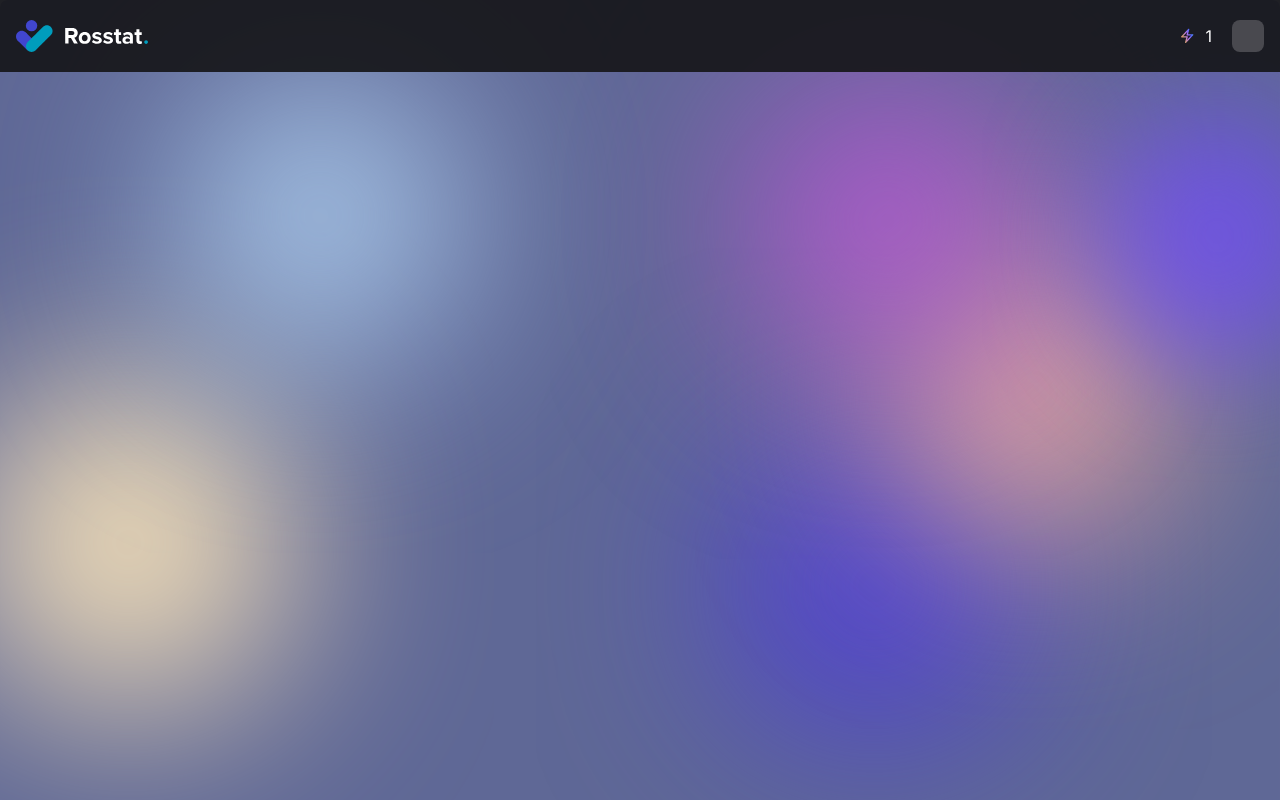
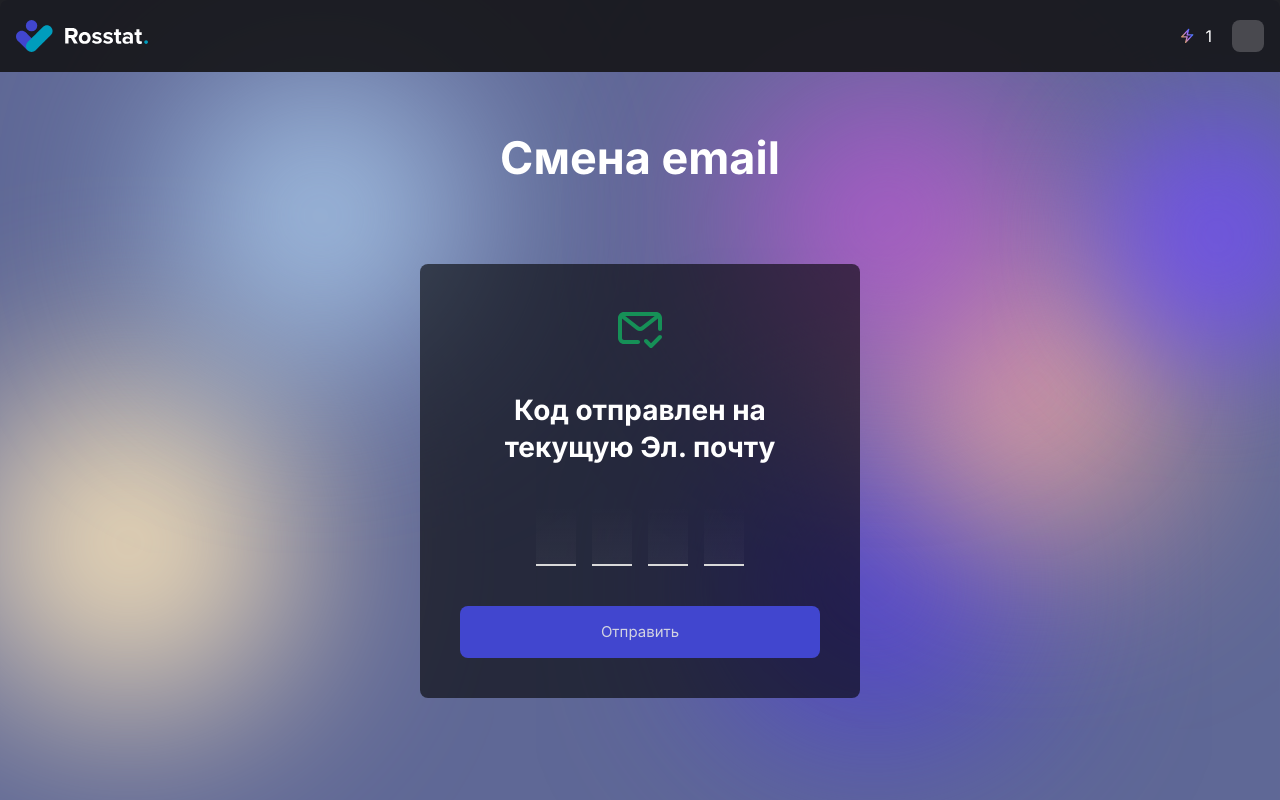
Before and after one commit to gldenis/rosstat-vue, a Vue app: page /change-email in a window 1280 px wide. Before the commit this address had no page. Built offline with nearby package versions, Linux system fonts and the light colour scheme.

Commit message:
FEAT: adapt

```diff
--- /dev/null
+++ b/src/components/AppInputCode.vue
@@ -0,0 +1,114 @@
+<script setup lang="ts">
+import { ref } from "vue";
+
+const props = defineProps(
+  {
+    length: {
+      type: Number,
+      default: 4
+    }
+  }
+)
+const array = new Array(props.length).fill(0)
+const cells = ref(array.map((cell, index) => ({ key: index, value: '' })))
+const inputRefs = ref([])
+const focusedCellIdx = ref(0)
+const focusCellByIndex = (index) => {
+  const el = inputRefs.value[index]
+
+  el.focus();
+  el.select();
+  const focusedValue = el.value
+  el.value = ""
+  el.value = focusedValue
+
+  focusedCellIdx.value = index
+}
+const focusPreviousCell = () => {
+  if (focusedCellIdx.value === 0) return
+  focusCellByIndex(focusedCellIdx.value - 1)
+}
+
+const focusNextCell = () => {
+  if (focusedCellIdx.value === props.length - 1) return
+  focusCellByIndex(focusedCellIdx.value + 1)
+}
+
+const onCellErase = (index: number, e: Event): void => {
+  const isThisCellFilled = cells.value[index].value.length;
+
+  if (!isThisCellFilled) {
+    focusPreviousCell();
+    e.preventDefault();
+  }
+}
+const onKeyDown = (e: KeyboardEvent): void => {
+  switch (e.keyCode) {
+    /* left arrow key */
+    case 37:
+      focusPreviousCell();
+      e.preventDefault()
+      break;
+
+    /* right arrow key */
+    case 39:
+      focusNextCell();
+      break;
+
+    default:
+      break;
+  }
+}
+
+const onCellChanged = (e): void => {
+  const el = inputRefs.value[focusedCellIdx.value]
+  if(!el.value) {
+    return
+  }
+  focusNextCell()
+}
+
+</script>
+
+<template>
+  <div class="vue-pincode-input-wrapper">
+    <input
+      v-for="(cell, index) in cells"
+      :key="index"
+      :ref="el => { if (el) inputRefs[index] = el }"
+      v-model.trim="cell.value"
+      v-bind="$attrs"
+      class="vue-pincode-input"
+      type="text"
+      maxlength="1"
+      @input="onCellChanged"
+      @focus="focusedCellIdx = index"
+      @keydown.delete="onCellErase(index, $event)"
+      @keydown="onKeyDown"
+    >
+  </div>
+</template>
+
+<style scoped lang="scss">
+.vue-pincode-input-wrapper {
+  display: flex;
+  justify-content: center;
+  gap: 16px;
+}
+
+.vue-pincode-input {
+  width: 40px;
+  height: 60px;
+  display: flex;
+  justify-content: center;
+  align-items: center;
+  border-bottom: 2px solid rgb(217, 217, 217);
+  background: linear-gradient(180deg, rgba(217, 217, 217, 0), rgba(217, 217, 217, 0.04) 100%);
+  font-weight: 500;
+  font-size: 18px;
+  line-height: 146%;
+  text-align: center;
+  color: #fff;
+  outline: none;
+}
+</style>
--- /dev/null
+++ b/src/components/ChangeEmailForm.vue
@@ -0,0 +1,46 @@
+<script setup>
+import IconMail from '@/components/icons/IconMail.vue'
+import { ref } from 'vue'
+import AppInputCode from '@/components/AppInputCode.vue'
+
+const emailChanged = ref(false)
+const formSubmit = () => {
+  emailChanged.value = true
+}
+const letterSent = ref(false)
+</script>
+
+<template>
+  <div v-if="emailChanged" class="auth-form">
+    <IconMail class="auth-form__icon" width="48" height="48" />
+    <div class="auth-form__title">Email успешно сохранен</div>
+    <div class="auth-form__buttons">
+      <RouterLink to="/" class="btn btn--primary">Перейти на главную</RouterLink>
+    </div>
+  </div>
+
+  <form v-else-if="letterSent" class="auth-form" @submit.prevent="formSubmit">
+    <IconMail class="auth-form__icon" width="48" height="48" />
+    <div class="auth-form__fields-list">
+      <input type="text" class="form-field__input" placeholder="Новый email">
+    </div>
+    <div class="auth-form__buttons">
+      <button class="btn btn--primary">Отправить</button>
+    </div>
+  </form>
+
+  <form v-else class="auth-form" @submit.prevent="formSubmit">
+    <IconMail class="auth-form__icon" width="48" height="48" />
+    <div class="auth-form__title">Код отправлен на текущую Эл. почту</div>
+    <div class="auth-form__fields-list">
+      <AppInputCode :length="4"/>
+    </div>
+    <div class="auth-form__buttons">
+      <button class="btn btn--primary">Отправить</button>
+    </div>
+  </form>
+</template>
+
+<style scoped lang="scss">
+
+</style>
--- /dev/null
+++ b/src/components/ChangePasswordForm.vue
@@ -0,0 +1,34 @@
+<script setup>
+import IconMe from '@/components/icons/IconMe.vue'
+import IconMail from '@/components/icons/IconMail.vue'
+import { ref } from 'vue'
+
+const passwordChanged = ref(false)
+const formSubmit = () => {
+  passwordChanged.value = true
+}
+</script>
+
+<template>
+  <div v-if="passwordChanged" class="auth-form">
+    <IconMail class="auth-form__icon" width="48" height="48" />
+    <div class="auth-form__title">Пароль успешно сохранен</div>
+    <div class="auth-form__buttons">
+      <RouterLink to="/" class="btn btn--primary">Перейти на главную</RouterLink>
+    </div>
+  </div>
+  <form v-else class="auth-form" @submit.prevent="formSubmit">
+    <IconMe class="auth-form__icon" width="48" height="48" />
+    <div class="auth-form__fields-list">
+      <input type="password" class="form-field__input" placeholder="Старый пароль">
+      <input type="password" class="form-field__input" placeholder="Новый пароль">
+    </div>
+    <div class="auth-form__buttons">
+      <button class="btn btn--primary">Отправить</button>
+    </div>
+  </form>
+</template>
+
+<style scoped lang="scss">
+
+</style>
--- /dev/null
+++ b/src/components/icons/IconMail.vue
@@ -0,0 +1,5 @@
+<template>
+  <svg width="48" height="48" viewBox="0 0 48 48" fill="none" xmlns="http://www.w3.org/2000/svg">
+    <path fill-rule="evenodd" clip-rule="evenodd" d="M2 14C2 10.6863 4.6863 8 8 8H40C43.3138 8 46 10.6863 46 14V25C46 26.1046 45.1046 27 44 27C42.8954 27 42 26.1046 42 25V14.5337L27.6836 25.6686C25.517 27.3538 22.483 27.3538 20.3164 25.6686L6 14.5337V34C6 35.1046 6.89544 36 8 36H22C23.1046 36 24 36.8954 24 38C24 39.1046 23.1046 40 22 40H8C4.6863 40 2 37.3138 2 34V14ZM9.25764 12H38.7424L25.2278 22.5112C24.5056 23.073 23.4944 23.073 22.7722 22.5112L9.25764 12ZM45.4142 34.4142C46.1952 33.6332 46.1952 32.3668 45.4142 31.5858C44.6332 30.8048 43.3668 30.8048 42.5858 31.5858L35 39.1714L31.4142 35.5858C30.6332 34.8048 29.3668 34.8048 28.5858 35.5858C27.8048 36.3668 27.8048 37.6332 28.5858 38.4142L33.5858 43.4142C34.3668 44.1952 35.6332 44.1952 36.4142 43.4142L45.4142 34.4142Z" fill="#15995A" fill-opacity="0.92" />
+  </svg>
+</template>
--- /dev/null
+++ b/src/pages/change-email.vue
@@ -0,0 +1,17 @@
+<script setup>
+
+import ChangeEmailForm from '@/components/ChangeEmailForm.vue'
+</script>
+
+<template>
+  <main class="page-content">
+    <div class="container container--centered-x">
+      <h1 class="title">Смена email</h1>
+      <ChangeEmailForm />
+    </div>
+  </main>
+</template>
+
+<style scoped lang="scss">
+
+</style>
--- /dev/null
+++ b/src/pages/change-password.vue
@@ -0,0 +1,17 @@
+<script setup>
+
+import ChangePasswordForm from '@/components/ChangePasswordForm.vue'
+</script>
+
+<template>
+<main class="page-content">
+  <div class="container container--centered-x">
+    <h1 class="title">Смена пароля</h1>
+    <ChangePasswordForm />
+  </div>
+</main>
+</template>
+
+<style scoped lang="scss">
+
+</style>
--- a/src/pages/profile.vue
+++ b/src/pages/profile.vue
@@ -3,14 +3,25 @@
 import IconAsk from '@/components/icons/IconAsk.vue'
 import IconMonitoringProtect from '@/components/icons/IconMonitoringProtect.vue'
 import AppSwitch from '@/components/ui/AppSwitch.vue'
-import { ref } from 'vue'
+import { nextTick, ref } from 'vue'
 import IconPlus from '@/components/icons/IconPlus.vue'
 import SectionProtect from '@/components/SectionProtect.vue'
 import IconFile from '@/components/icons/IconFile.vue'
 import IconBonusChecks from '@/components/icons/IconBonusChecks.vue'
 
 const currentTab = ref('referral')
+const monitoringOn = ref(false)
 
+const monitoringToggle = value => {
+  monitoringOn.value = value
+
+  const auth = true
+  if (!auth) {
+    nextTick(() => {
+      monitoringOn.value = false
+    })
+  }
+}
 </script>
 
 <template>
@@ -47,7 +58,6 @@ const currentTab = ref('referral')
               <AppSwitch :checked="monitoringOn"
                          @toggle="monitoringToggle"
                          :label="monitoringOn ? 'Включен' : 'Выключено'"/>
-              <!--              <div class="monitoring__switch">Выключено</div>-->
               <div class="monitoring-banner__info">
                 <IconAsk/>
               </div>
@@ -112,8 +122,8 @@ const currentTab = ref('referral')
           или вы обнаружили ошибку, свяжитесь с нами</div>
 
         <div class="row__right">
-          <button class="btn btn--gray">Сменить Эл. почту</button>
-          <button class="btn btn--gray">Сменить пароль</button>
+          <RouterLink to="/change-email" class="btn btn--gray">Сменить Эл. почту</RouterLink>
+          <RouterLink to="/change-password" class="btn btn--gray">Сменить пароль</RouterLink>
         </div>
       </div>
     </div>
--- a/src/router/index.js
+++ b/src/router/index.js
@@ -18,6 +18,16 @@ const router = createRouter({
       path: '/registration',
       name: 'registration',
       component: () => import('@/pages/registration.vue')
+    },
+    {
+      path: '/change-password',
+      name: 'change-password',
+      component: () => import('@/pages/change-password.vue')
+    },
+    {
+      path: '/change-email',
+      name: 'change-email',
+      component: () => import('@/pages/change-email.vue')
     },
     {
       path: '/me',
```
